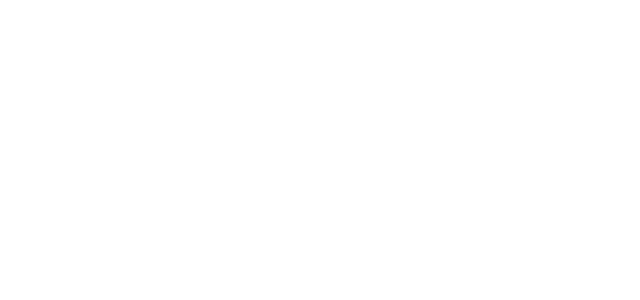
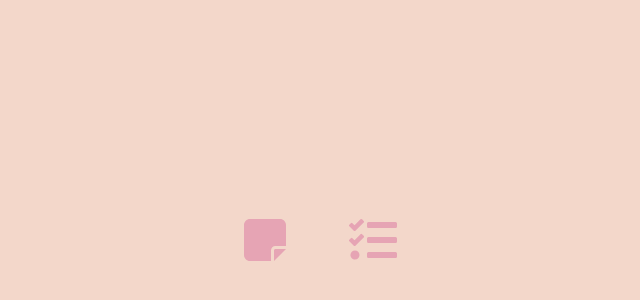
Before and after one commit to safaminhaj/tasknote, a React (Vite) app: page /menu in a window 1280 px wide. Before the commit this address had no page. Shown: the part 160-460 px from the top of the page, without its empty margins (321-961 px from the left). Built offline with nearby package versions, Linux system fonts and the light colour scheme.

Commit message:
added menu page

```diff
--- a/package.json
+++ b/package.json
@@ -12,6 +12,7 @@
   "dependencies": {
     "react": "^18.2.0",
     "react-dom": "^18.2.0",
+    "react-icons": "^5.0.1",
     "react-router-dom": "^6.21.3",
     "react-toastify": "^10.0.4",
     "sass": "^1.70.0",
--- a/src/App.scss
+++ b/src/App.scss
@@ -6,3 +6,17 @@
     box-sizing: border-box;
     font-family: 'Poppins', sans-serif;
 }
+
+.menu {
+    background-color: #F3D7CA;
+    height: 100vh;
+    display: flex;
+    justify-content: center;
+    align-items: center;
+
+    .menu-icon {
+        color: #E6A4B4;
+        font-size: 3rem;
+        margin: 30px;
+    }
+}
--- a/src/App.tsx
+++ b/src/App.tsx
@@ -2,6 +2,9 @@ import './App.scss'
 import { Login } from './Components/Login/Login'
 import { SignUp } from './Components/SignUp/SignUp'
 import { Routes, Route, BrowserRouter } from 'react-router-dom'
+import { Menu } from './Pages/Menu'
+import { Task } from './Components/Task/Task'
+import { Notes } from './Components/Notes/Notes'
 
 function App() {
 
@@ -10,6 +13,9 @@ function App() {
       <Routes>
         <Route path='/' element={<SignUp />}></Route>
         <Route path='/login' element={<Login />}></Route>
+        <Route path='/menu' element={<Menu />}></Route>
+        <Route path='/tasks' element={<Task />}></Route>
+        <Route path='/notes' element={<Notes />}></Route>
       </Routes>
     </BrowserRouter>
 
--- a/src/Components/Login/Login.tsx
+++ b/src/Components/Login/Login.tsx
@@ -1,3 +1,4 @@
+import { useNavigate } from 'react-router-dom';
 import './Login.scss'
 import { ToastContainer, toast } from "react-toastify";
 import "react-toastify/dist/ReactToastify.css";
@@ -10,6 +11,8 @@ type User = {
 };
 
 export const Login = () => {
+
+    let navigate = useNavigate()
 
     function getUsersFromStorage(): User[] {
         const usersFromStorage = localStorage.getItem("users");
@@ -25,6 +28,7 @@ export const Login = () => {
 
         const userExists = users.some((user: User) => user.username === formData.get("username") && user.password === formData.get("Password"));
         if (userExists) {
+            navigate('/menu')
             console.log("okay")
         } else {
             toast.error("Username or password is incorrect", {
--- /dev/null
+++ b/src/Components/Notes/Notes.tsx
@@ -0,0 +1,6 @@
+
+export const Notes = () => {
+    return (
+        <div>Notes</div>
+    )
+}
--- /dev/null
+++ b/src/Components/Task/Task.tsx
@@ -0,0 +1,5 @@
+export const Task = () => {
+    return (
+        <div>Task</div>
+    )
+}
--- /dev/null
+++ b/src/Pages/Menu.tsx
@@ -0,0 +1,18 @@
+import { FaNoteSticky } from "react-icons/fa6";
+import { FaTasks } from "react-icons/fa";
+import { useNavigate } from 'react-router-dom';
+
+
+export const Menu = () => {
+    const navigate = useNavigate();
+
+    const handleIconClick = (path: string) => {
+        navigate(path);
+    }
+    return (
+        <div className="menu">
+            <FaNoteSticky className="menu-icon" onClick={() => handleIconClick('/notes')} />
+            <FaTasks className="menu-icon" onClick={() => handleIconClick('/tasks')} />
+        </div>
+    )
+}
```
Also changed, not shown: src/Components/Notes/Notes.scss (added), src/Components/Task/Task.scss (added), 1 other file (tests, documents, lock files or other folders).
